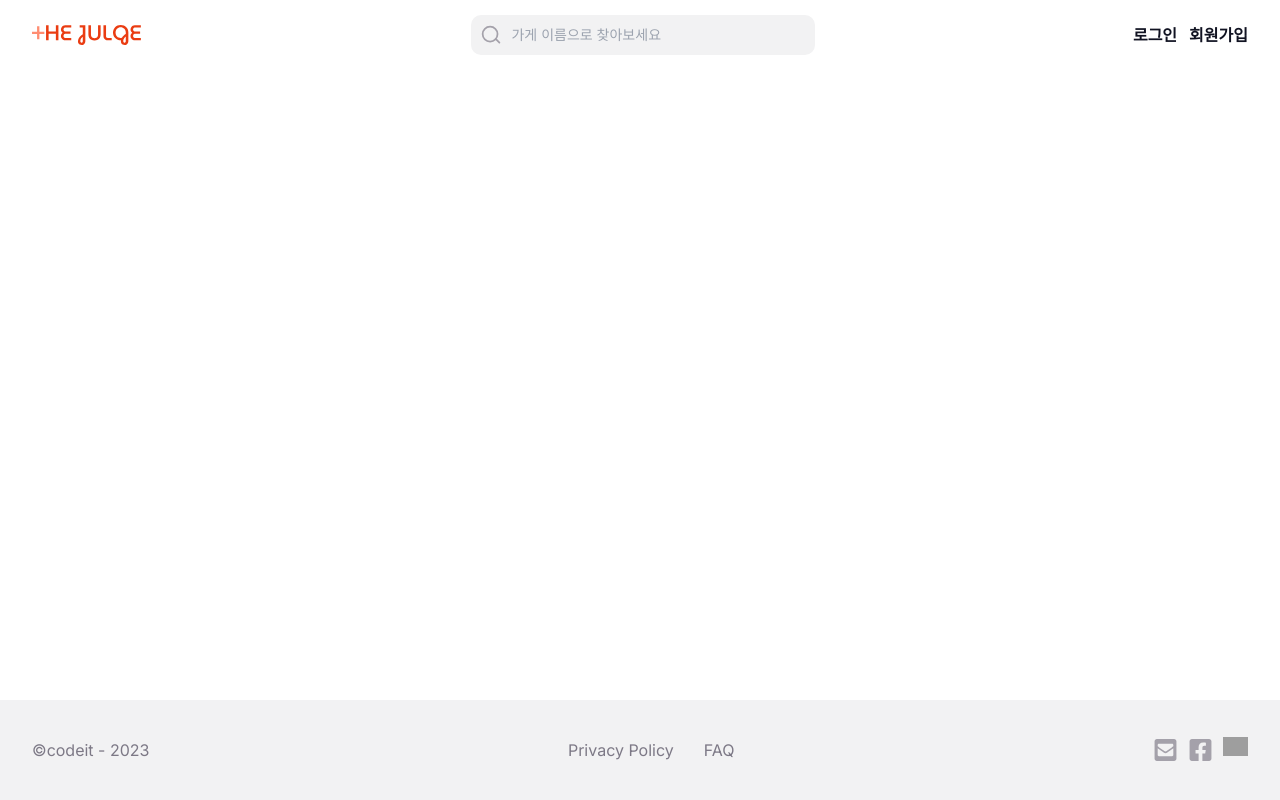
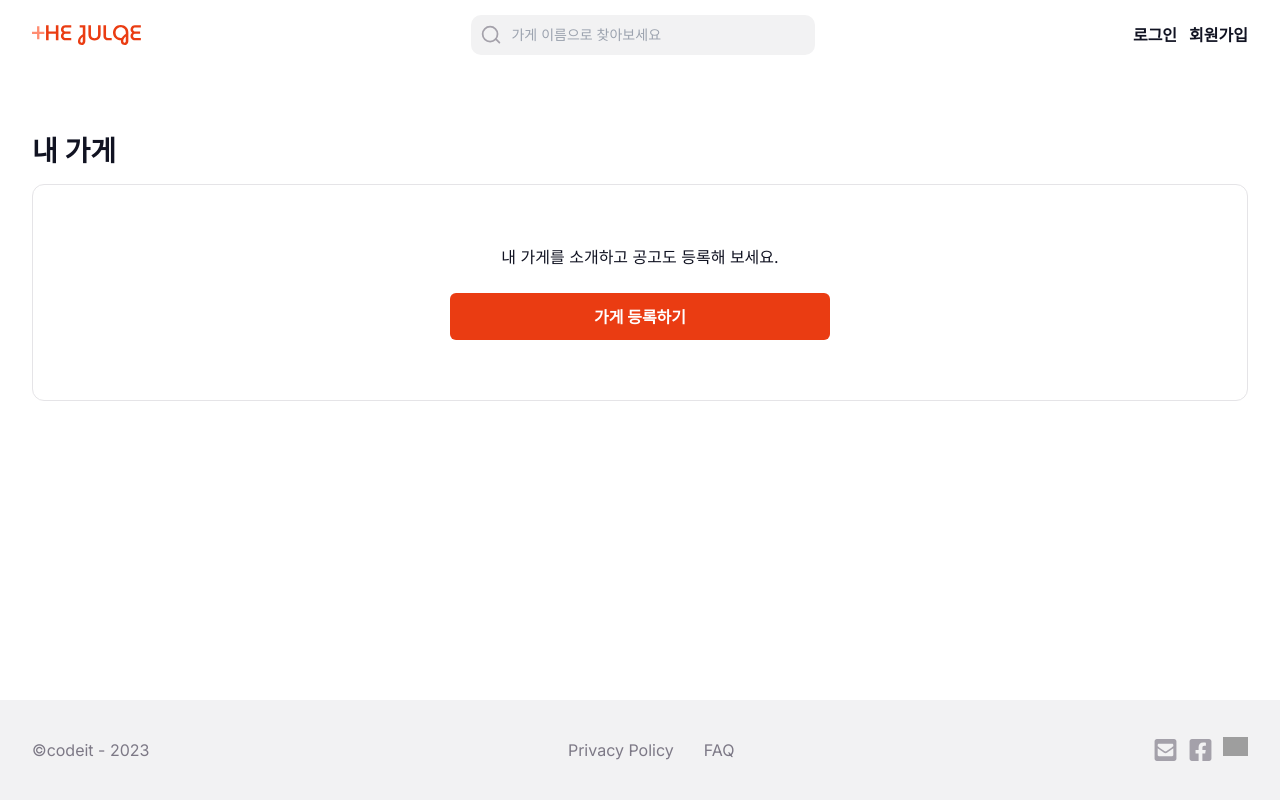
Before and after one commit to DDaHeuk/The-julge, a Next.js app: page /myshop in a window 1280 px wide. Built offline with nearby package versions, Linux system fonts and the light colour scheme; no server answers; grey boxes are pictures that could not be loaded.

Commit message:
feat : 쿠키를 이용한 서버 컴포넌트 리다이렉트

```diff
--- a/src/app/(contents)/myshop/[shopId]/page.tsx
+++ b/src/app/(contents)/myshop/[shopId]/page.tsx
@@ -12,7 +12,7 @@ export default async function myShop({ params }: MyShopProps) {
   const queryClient = new QueryClient();
 
   await queryClient.prefetchQuery({
-    queryKey: ['shopDetail'],
+    queryKey: ['shopDetail', params.shopId],
     queryFn: () => getShopDetail(params.shopId),
   });
 
--- a/src/app/(contents)/myshop/page.tsx
+++ b/src/app/(contents)/myshop/page.tsx
@@ -1,6 +1,15 @@
 import ShopDetailContainer from '@/components/shopDetailContainer';
+import { redirect } from 'next/navigation';
+import { cookies } from 'next/headers';
 
 export default async function myShop() {
+  const cookieStore = cookies();
+  const shopId = cookieStore.get('shopId')?.value;
+
+  if (shopId) {
+    redirect(`/myshop/${shopId}`);
+  }
+
   return (
     <div className="flex flex-col">
       <ShopDetailContainer />
--- a/src/components/auth/signinForm/index.tsx
+++ b/src/components/auth/signinForm/index.tsx
@@ -53,6 +53,8 @@ export default function SignInForm() {
             try {
               const response = await getUserInfo(userId);
               setShopId(response.item.shop.item.id);
+
+              document.cookie = `shopId=${response.item.shop.item.id}; path=/; max-age=${60 * 60 * 24}`;
             } catch (error) {
               console.error('Failed to fetch user info:', error);
             }
--- a/src/components/navigationBar/index.tsx
+++ b/src/components/navigationBar/index.tsx
@@ -37,6 +37,7 @@ const NavigationBar = () => {
     setShopId('');
     setMyType('');
     setUserId('');
+    document.cookie = 'shopId=; path=/; max-age=0;';
     setIsAuthorized(false);
   };
 
--- a/src/components/shopDetailContainer/index.tsx
+++ b/src/components/shopDetailContainer/index.tsx
@@ -13,15 +13,12 @@ interface ShopDetailContainerProps {
 }
 
 const ShopDetailContainer = ({ shopId }: ShopDetailContainerProps) => {
-  const { data } = useSuspenseQuery({
-    queryKey: ['shopDetail', shopId],
-    queryFn: () => {
-      if (shopId) {
-        return getShopDetail(shopId);
-      }
-      throw new Error('Shop ID is required');
-    },
-  });
+  const { data } = shopId
+    ? useSuspenseQuery({
+        queryKey: ['shopDetail', shopId],
+        queryFn: () => getShopDetail(shopId),
+      })
+    : { data: null }; // shopId가 없을 때 data는 null로 설정
   const [post] = useState<boolean>(false);
 
   return (
@@ -29,7 +26,7 @@ const ShopDetailContainer = ({ shopId }: ShopDetailContainerProps) => {
       <div className="flex  px-[12px] py-[40px] md:px-[32px] md:py-[60px] lg:px-[237px] lg:py-[60px] flex-col items-start gap-[8px]">
         <div className="flex-col w-[100%]">
           <span className="text-black font-bold text-[20px] md:text-[28px]">내 가게</span>
-          {shopId ? <MyShopInfo shopInfo={data.item} /> : <NoticeAssignShop />}
+          {shopId && data ? <MyShopInfo shopInfo={data.item} /> : <NoticeAssignShop />}
         </div>
       </div>
       {shopId && (
```
